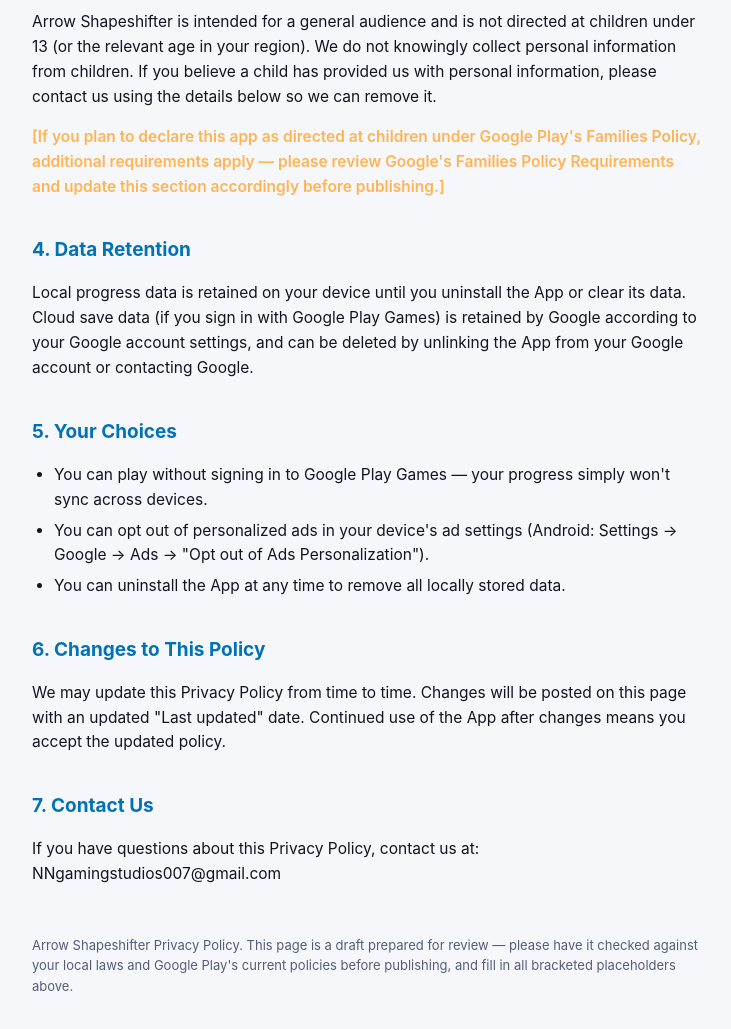
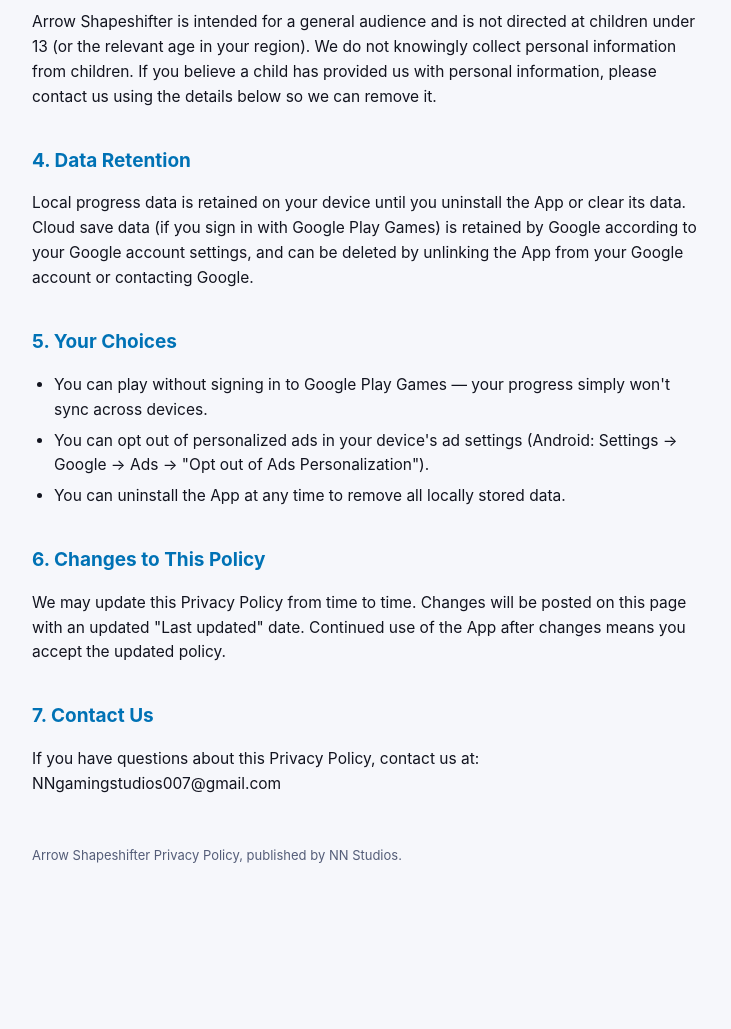
Before and after one commit to nngamingstudios007-sudo/Arrow-shapeshifter, a plain HTML site: page privacy.html in a window 1280 px wide. Shown: the part 1500-2529 px from the top of the page, without its empty margins (272-1003 px from the left). After the commit the page ends 2446 px from the top, so only its background shows below. Drawn offline with Linux system fonts and the light colour scheme.

Commit message:
Add files via upload

```diff
--- a/privacy.html
+++ b/privacy.html
@@ -141,7 +141,6 @@
 
   <h2>3. Children's Privacy</h2>
   <p>Arrow Shapeshifter is intended for a general audience and is not directed at children under 13 (or the relevant age in your region). We do not knowingly collect personal information from children. If you believe a child has provided us with personal information, please contact us using the details below so we can remove it.</p>
-  <p class="placeholder">[If you plan to declare this app as directed at children under Google Play's Families Policy, additional requirements apply — please review Google's Families Policy Requirements and update this section accordingly before publishing.]</p>
 
   <h2>4. Data Retention</h2>
   <p>Local progress data is retained on your device until you uninstall the App or clear its data. Cloud save data (if you sign in with Google Play Games) is retained by Google according to your Google account settings, and can be deleted by unlinking the App from your Google account or contacting Google.</p>
@@ -160,7 +159,7 @@
   <p>If you have questions about this Privacy Policy, contact us at: NNgamingstudios007@gmail.com</p>
 
   <footer>
-    Arrow Shapeshifter Privacy Policy. This page is a draft prepared for review — please have it checked against your local laws and Google Play's current policies before publishing, and fill in all bracketed placeholders above.
+    Arrow Shapeshifter Privacy Policy, published by NN Studios.
   </footer>
 
 </div>
```
Also changed, not shown: terms.html (+1 -1 lines).
